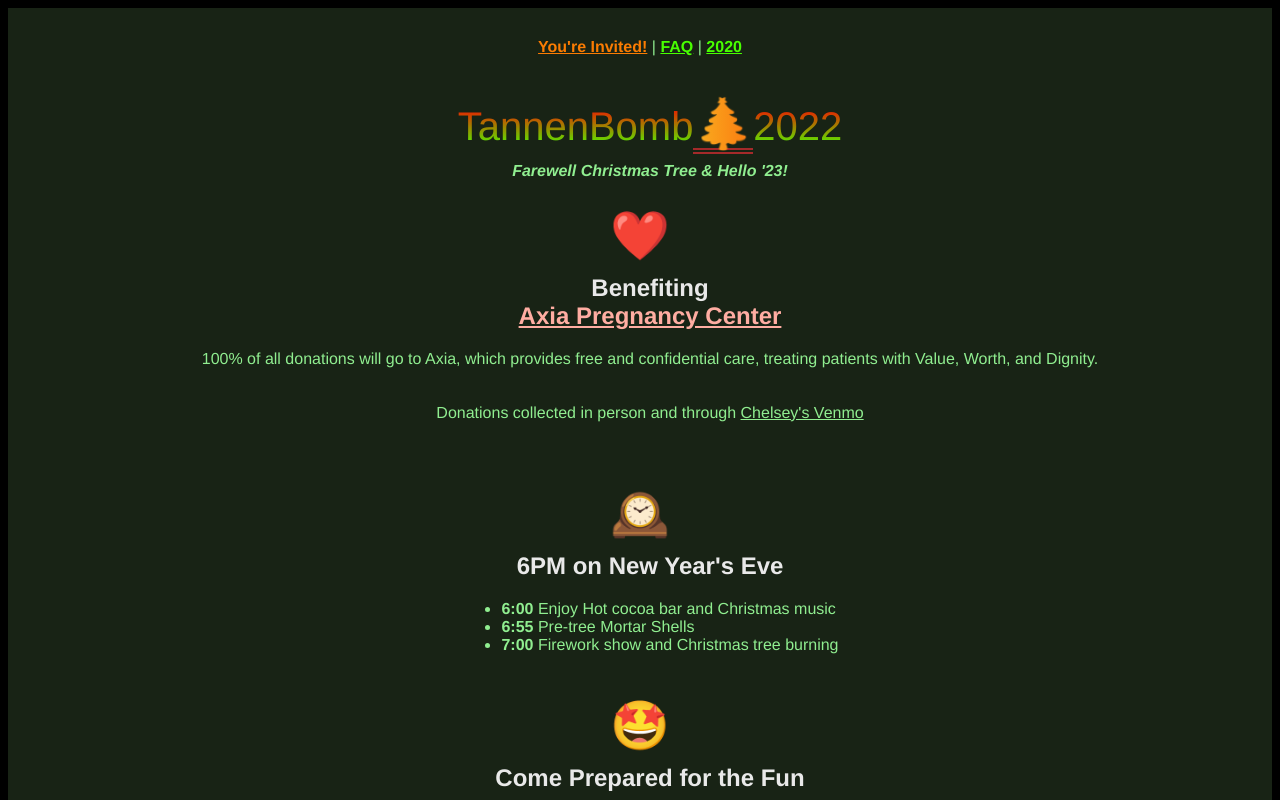
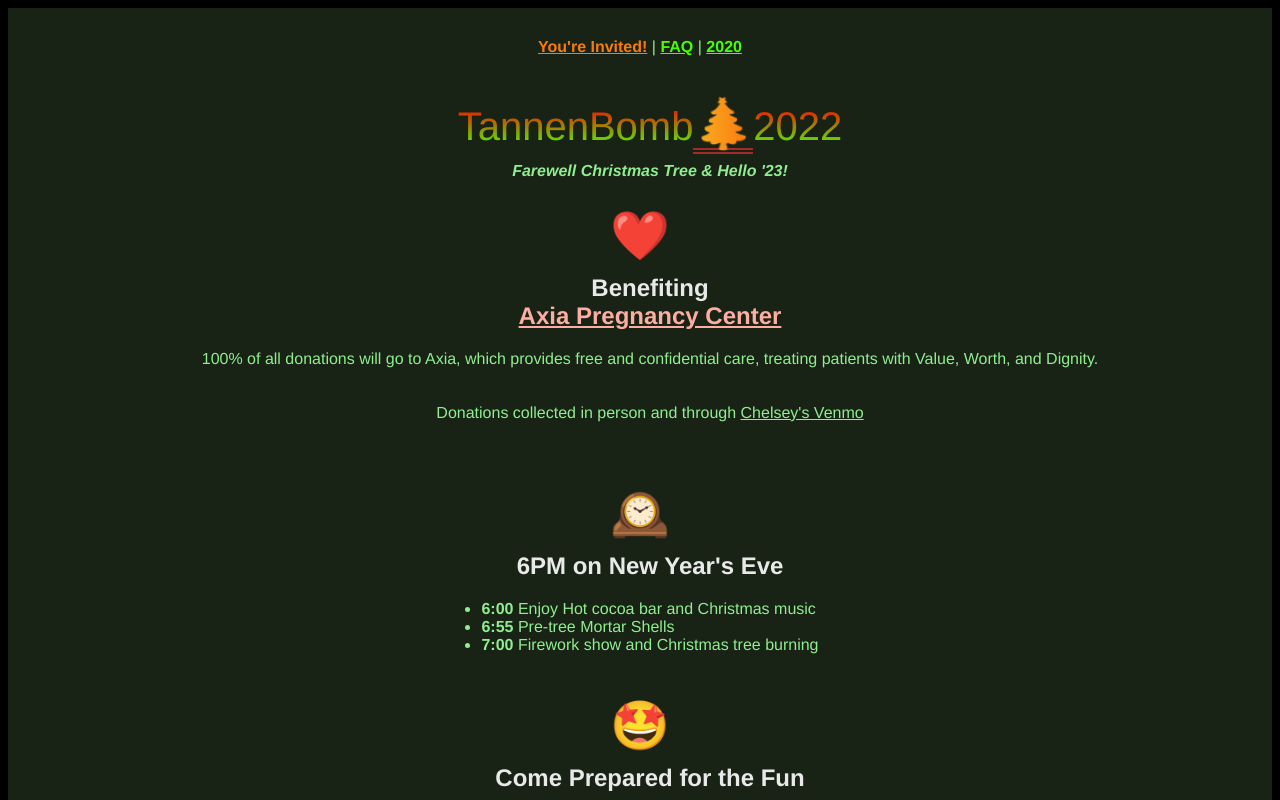
Before and after one commit to colbybhearn/tannenbomb, a Vue app in the folder tb/: page /#/ in a window 1280 px wide. Shown: the top 800 px of the page. Built offline with nearby package versions, Linux system fonts and the light colour scheme.

Commit message:
fixed: ul padding

```diff
--- a/tb/src/views/HomeView.vue
+++ b/tb/src/views/HomeView.vue
@@ -163,6 +163,7 @@
 
 ul {
   text-align: left;
+  padding-left: 0px;
 }
 
 
```
